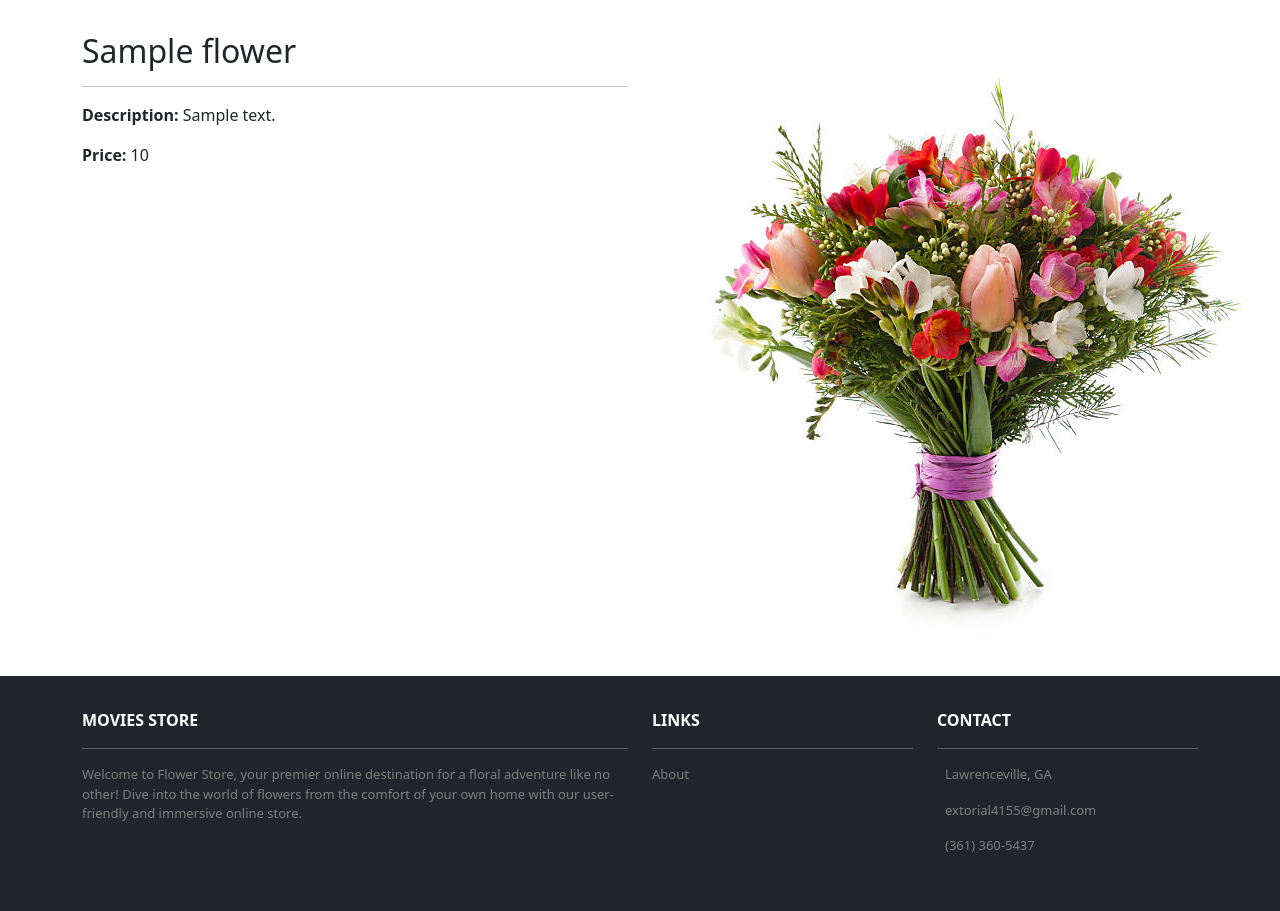
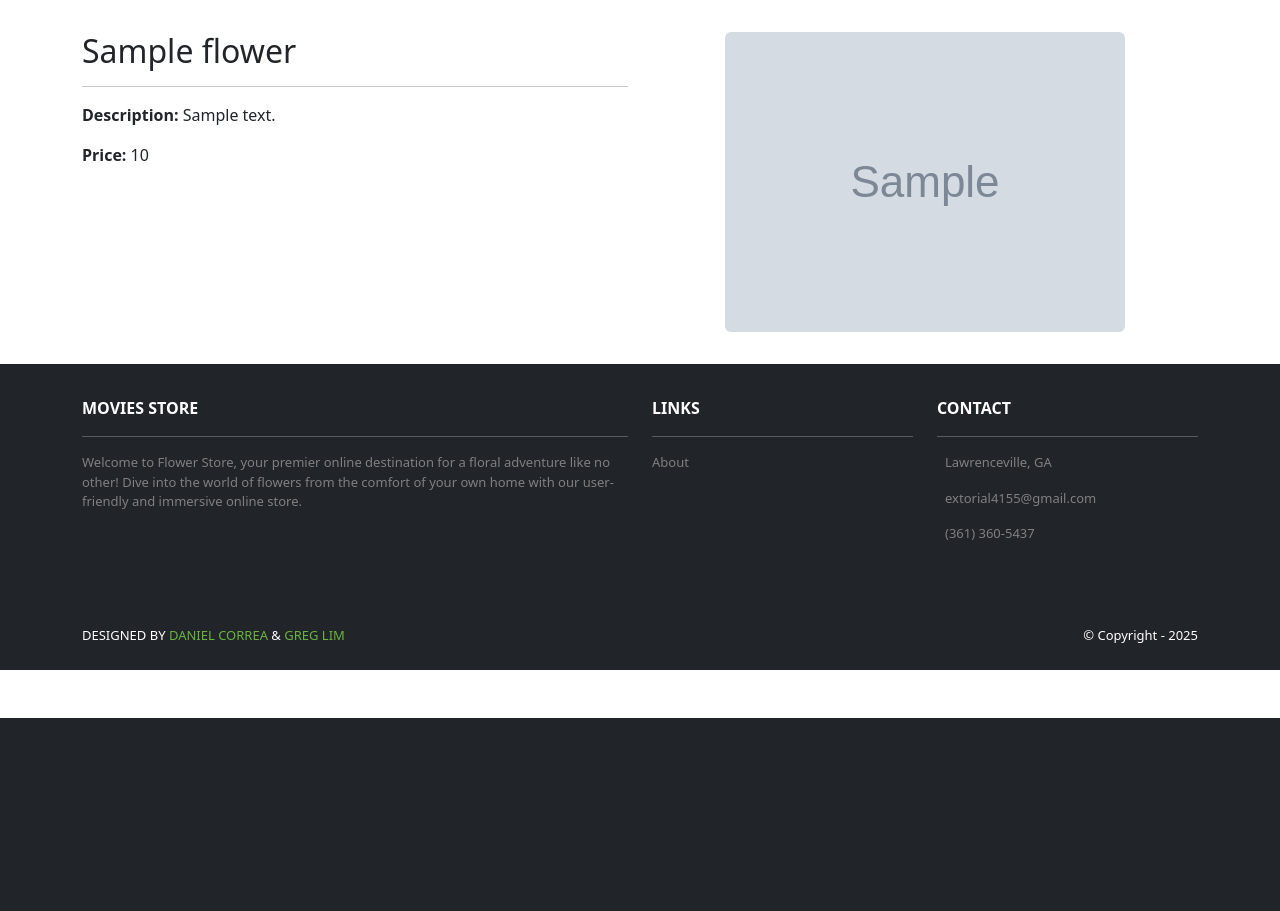
Before and after one commit to Extorial/Flower-Store, a Django app: template flowerstore/flowers/templates/flowers/detail.html in a window 1280 px wide. Shown: the part 82-993 px from the top of the page. After the commit the page ends 800 px from the top, so only its background shows below. Run offline with Django 5.2, Linux system fonts and the light colour scheme; the template is opened without the code that fills it: most values are stand-ins (such as "Sample title", 1, 10 or a date in 2020); grey boxes marked "Sample" are stand-in pictures; some libraries are stand-ins or nearby versions; some web fonts are replaced.

Commit message:
Update views and html to pull from database
Update views and html to pull from database instead of dummy. Hcapter 6 of Django Book.

```diff
--- a/flowerstore/flowers/templates/flowers/detail.html
+++ b/flowerstore/flowers/templates/flowers/detail.html
@@ -17,7 +17,7 @@
                 </p>
             </div>
             <div class="col-md-6 mx-auto mb-3 text-center">
-                <img src="{% static 'img/about.jpg' %}" class="rounded" />
+                <img src="{{ template_data.flower.image.url }}" class="rounded img-card-400" />
             </div>
         </div>
     </div>
--- a/flowerstore/flowers/views.py
+++ b/flowerstore/flowers/views.py
@@ -11,6 +11,6 @@ def index(request):
     return render(request, 'flowers/index.html', {'template_data' : template_data})
 
 def detail(request, id):
-    flower = flowers[id - 1]
-    template_data = {'title': flower['name'], 'flower': flower}
+    flower = Flower.objects.get(id=id)
+    template_data = {'title': flower.name, 'flower': flower}
     return render(request, 'flowers/detail.html', {'template_data' : template_data})
--- a/flowerstore/flowerstore/static/css/style.css
+++ b/flowerstore/flowerstore/static/css/style.css
@@ -36,3 +36,8 @@
     width:fit-content;
     max-height: 200px;
 }
+
+.img-card-400 {
+    width: fit-content;
+    max-height: 400px;
+}
```
